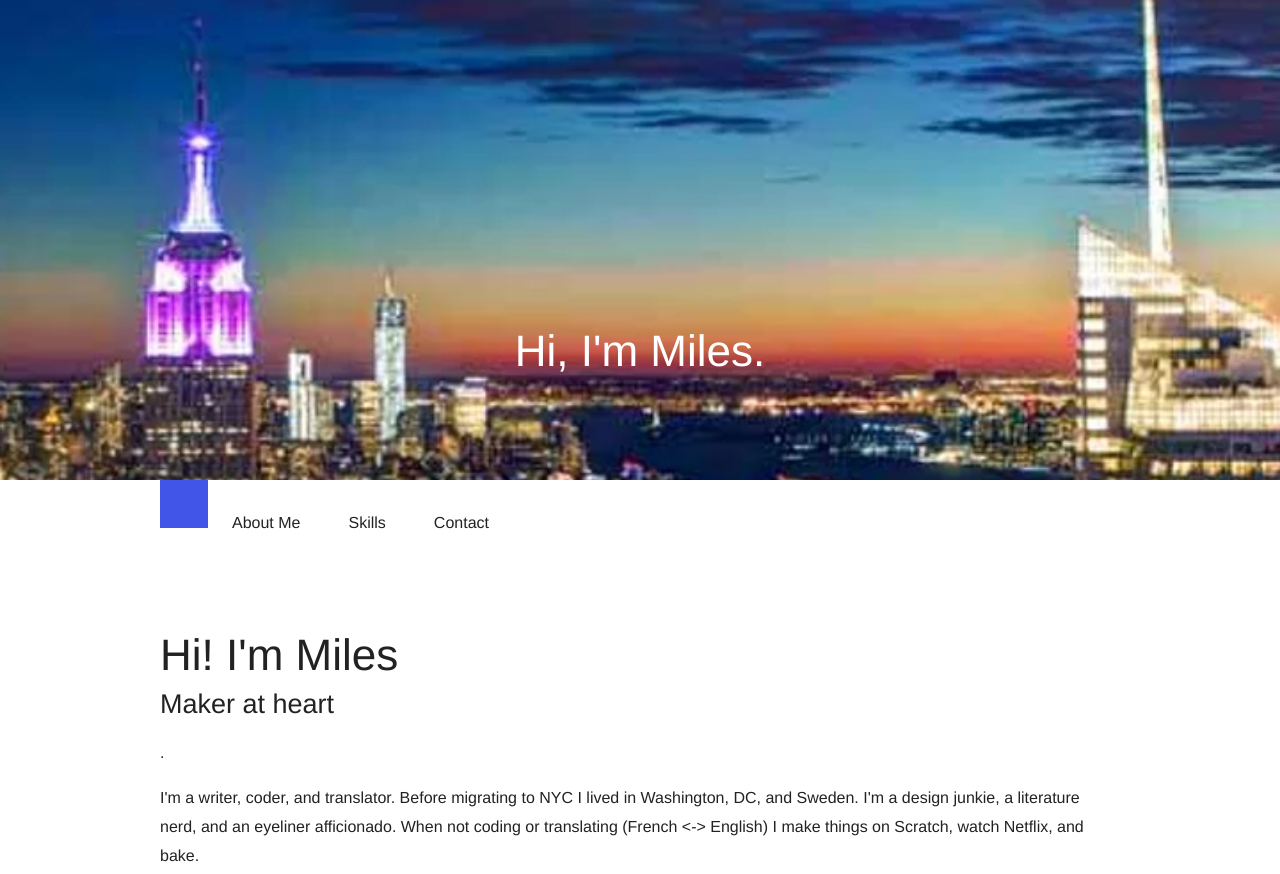
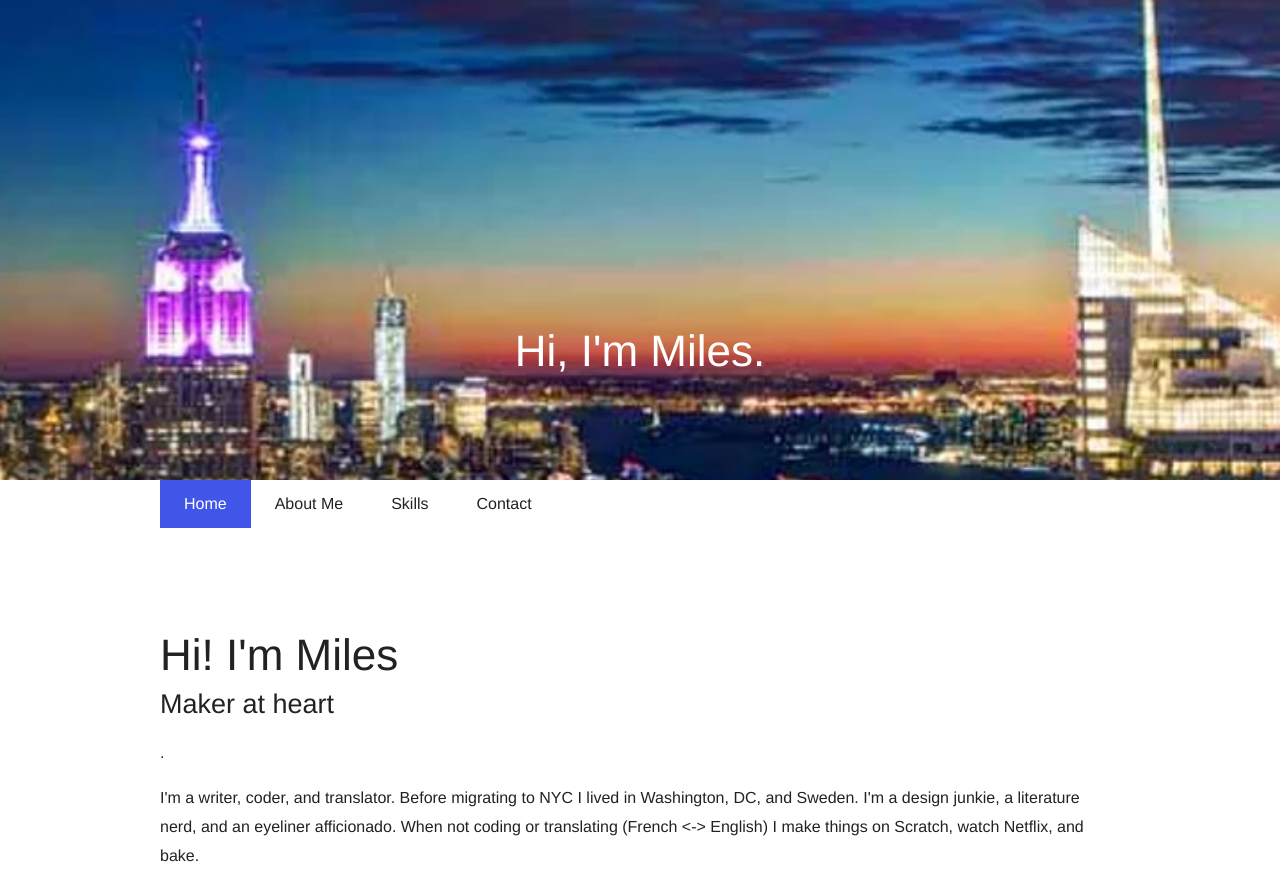
Before and after one commit to BatMiles/parallax-web-demo, a plain HTML site: page index.html in a window 1280 px wide. Shown: the top 874 px of the page. Drawn offline with nearby package versions, Linux system fonts and the light colour scheme; a script that the page names is missing.

Commit message:
Update index.html

```diff
--- a/index.html
+++ b/index.html
@@ -17,7 +17,7 @@
 	        <nav>
 	        	<div class="content">
 		        	<ul>
-		        		<li class="action-item"><a href="#top"><p><!></p></a></li>
+		        		<li class="action-item"><a href="#top"><p>Home</p></a></li>
 		        		<li><a href="#vision"><p>About Me</p></a></li>
 		        		<li><a href="#product"><p>Skills</p></a></li>
 		        		<li><a href="#team"><p>Contact</p></a></li>
```
